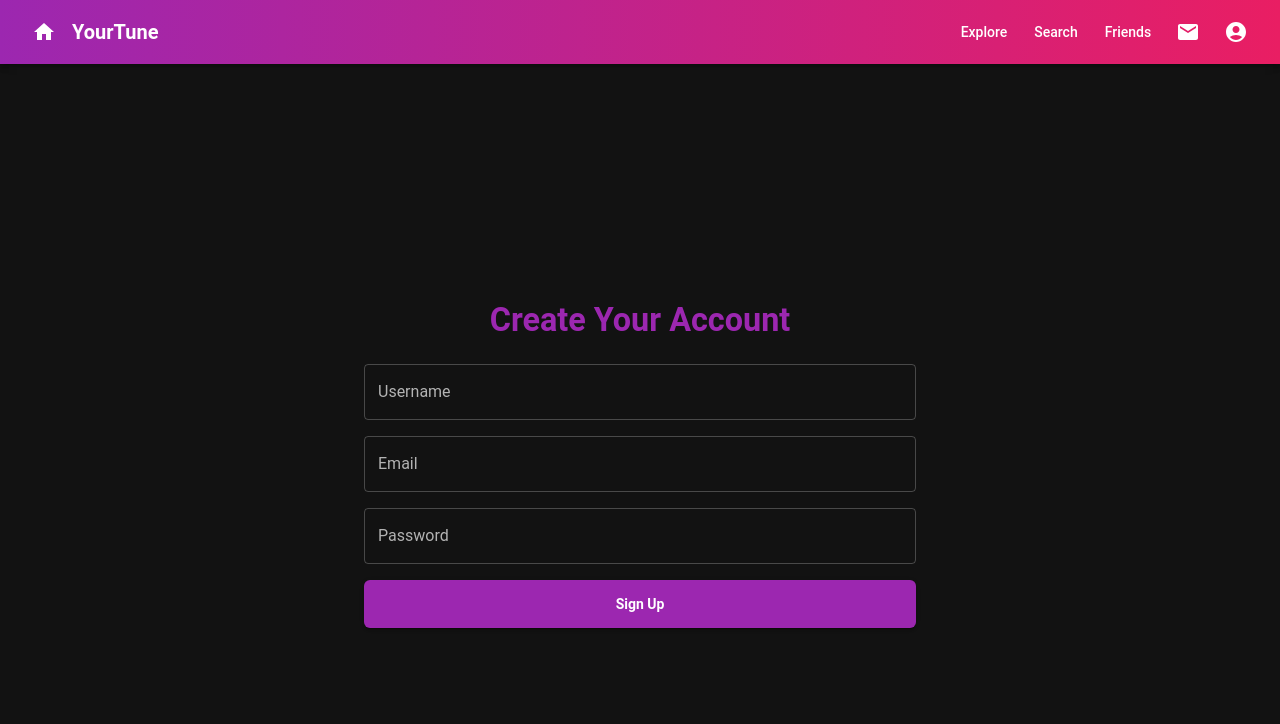
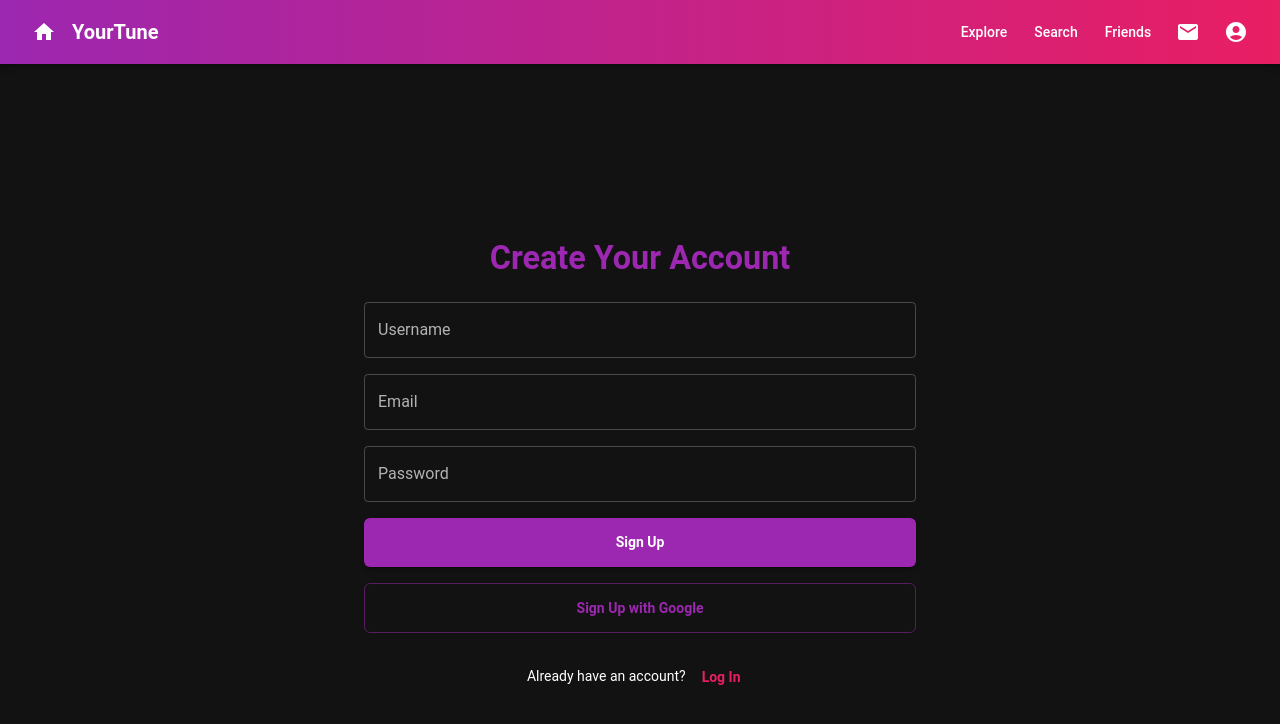
Before and after one commit to aycuber/MusicFestival, a React (Create React App) app: page /signup in a window 1280 px wide. Shown: the top 724 px of the page. Built offline with nearby package versions, Linux system fonts and the light colour scheme; no server answers.

Commit message:
fixed signup

```diff
--- a/src/pages/LandingPage.js
+++ b/src/pages/LandingPage.js
@@ -20,7 +20,7 @@ function LandingPage() {
       }}
     >
       <Typography variant="h1" sx={{ mb: 2 }}>
-        Welcome to VibeConnect
+        Welcome to YourTune
       </Typography>
       <Typography variant="h3" sx={{ mb: 4 }}>
         Discover & Connect with Music Lovers
--- a/src/pages/SignUp.js
+++ b/src/pages/SignUp.js
@@ -7,9 +7,20 @@ import {
   Container,
   CircularProgress
 } from '@mui/material';
-import { auth, db } from '../firebase';
-import { createUserWithEmailAndPassword } from 'firebase/auth';
-import { doc, setDoc, collection, query, where, getDocs } from 'firebase/firestore';
+import { auth, db, googleProvider } from '../firebase';
+import {
+  createUserWithEmailAndPassword,
+  signInWithPopup
+} from 'firebase/auth';
+import {
+  doc,
+  setDoc,
+  collection,
+  query,
+  where,
+  getDocs,
+  getDoc
+} from 'firebase/firestore';
 import { useNavigate } from 'react-router-dom';
 
 function SignUp() {
@@ -21,6 +32,7 @@ function SignUp() {
 
   const navigate = useNavigate();
 
+  // ----- Sign Up with email/password -----
   const handleSignUp = async () => {
     setError('');
     setLoading(true);
@@ -56,6 +68,39 @@ function SignUp() {
     }
   };
 
+  // ----- Sign Up with Google -----
+  const handleGoogleSignUp = async () => {
+    setError('');
+    setLoading(true);
+
+    try {
+      const result = await signInWithPopup(auth, googleProvider);
+      const user = result.user;
+
+      // Check if user doc already exists
+      const userDocRef = doc(db, 'users', user.uid);
+      const userDocSnap = await getDoc(userDocRef);
+
+      // If not, create a new doc
+      if (!userDocSnap.exists()) {
+        await setDoc(userDocRef, {
+          username: user.displayName || '', // or generate a placeholder
+          email: user.email,
+          friends: [],
+          bio: '',
+          profilePicture: user.photoURL || '',
+        });
+      }
+
+      navigate('/home');
+    } catch (err) {
+      setError(err.message);
+      console.error('Google Sign Up error:', err);
+    } finally {
+      setLoading(false);
+    }
+  };
+
   return (
     <Container
       maxWidth="sm"
@@ -82,42 +127,74 @@ function SignUp() {
         </Typography>
       )}
 
+      {/* Username Field */}
       <TextField
         label="Username"
         variant="outlined"
         fullWidth
         sx={{ mb: 2 }}
+        value={username}
         onChange={(e) => setUsername(e.target.value)}
       />
 
+      {/* Email Field */}
       <TextField
         label="Email"
         type="email"
         variant="outlined"
         fullWidth
         sx={{ mb: 2 }}
+        value={email}
         onChange={(e) => setEmail(e.target.value)}
       />
 
+      {/* Password Field */}
       <TextField
         label="Password"
         type="password"
         variant="outlined"
         fullWidth
         sx={{ mb: 2 }}
+        value={password}
         onChange={(e) => setPassword(e.target.value)}
       />
 
+      {/* Email/Password Sign Up */}
       <Button
         variant="contained"
         color="primary"
         fullWidth
-        sx={{ fontWeight: 'bold', py: 1.5 }}
+        sx={{ fontWeight: 'bold', py: 1.5, mb: 2 }}
         onClick={handleSignUp}
         disabled={loading}
       >
         {loading ? <CircularProgress size={24} /> : 'Sign Up'}
       </Button>
+
+      {/* Sign Up with Google */}
+      <Button
+        variant="outlined"
+        color="primary"
+        fullWidth
+        sx={{ fontWeight: 'bold', py: 1.5, mb: 2 }}
+        onClick={handleGoogleSignUp}
+        disabled={loading}
+      >
+        {loading ? <CircularProgress size={24} /> : 'Sign Up with Google'}
+      </Button>
+
+      {/* Redirect to Login */}
+      <Typography variant="body2" sx={{ mt: 2 }}>
+        Already have an account?{' '}
+        <Button
+          variant="text"
+          color="secondary"
+          sx={{ fontWeight: 'bold', textTransform: 'none', p: 0 }}
+          onClick={() => navigate('/login')}
+        >
+          Log In
+        </Button>
+      </Typography>
     </Container>
   );
 }
```
